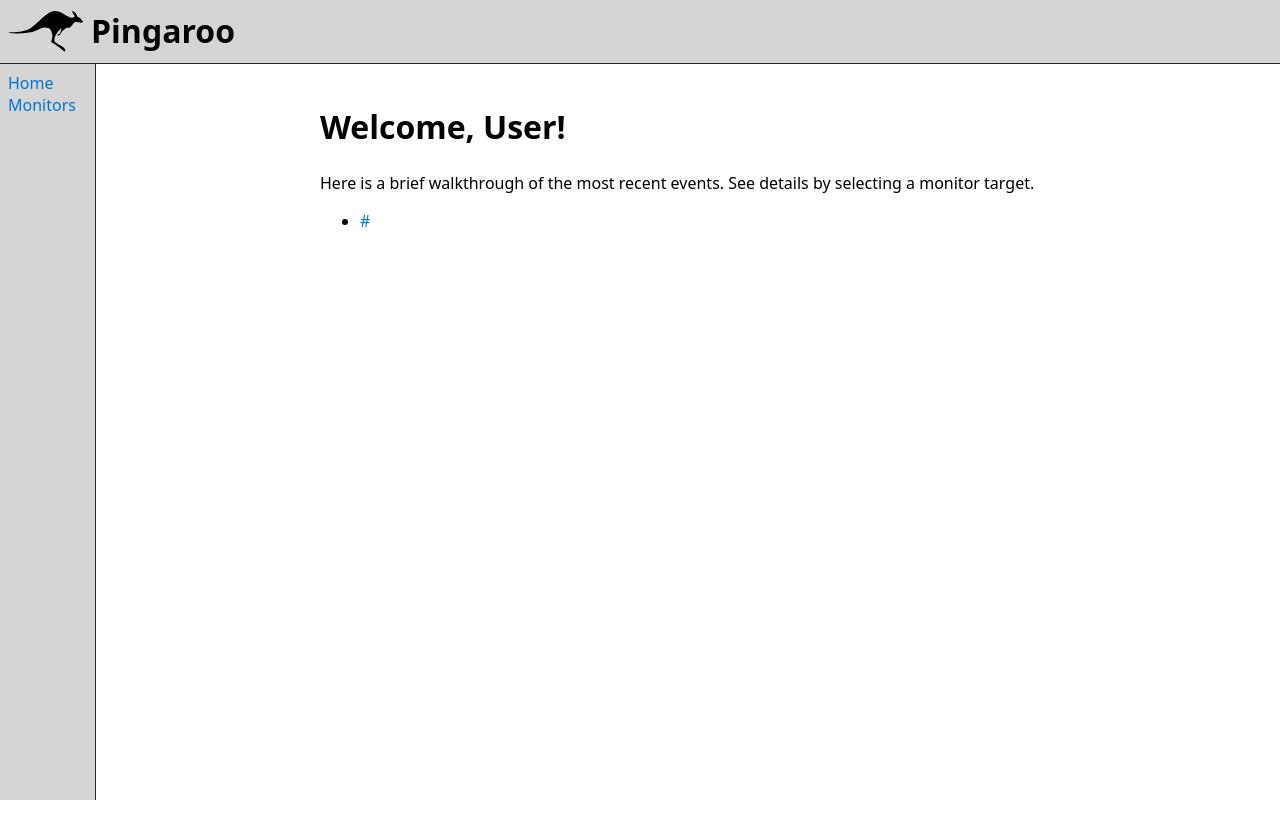
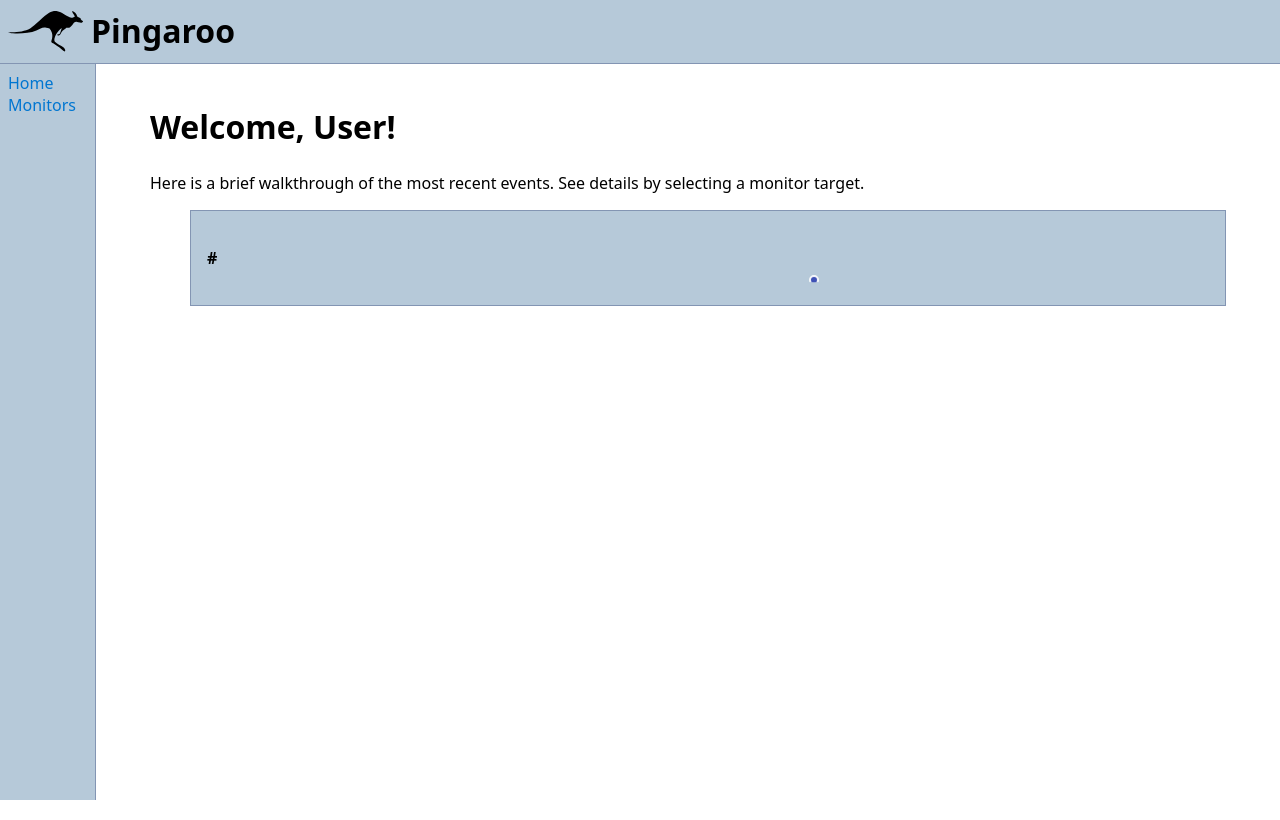
Before and after one commit to hexxal/pingaroo, a Django app: page / in a window 1280 px wide. Run offline with Django 4.2, Linux system fonts and the light colour scheme; tables that the repository leaves empty hold one stand-in row (values such as "Sample post"); parts of the project's set-up code (start-up, migrations or seed data) failed here and were passed over; some libraries are stand-ins or nearby versions.

Commit message:
Styles, some charts

```diff
--- a/pingaroo/models.py
+++ b/pingaroo/models.py
@@ -20,7 +20,7 @@
 class MonitorResult(TimestampedModel):
     target = models.ForeignKey(MonitorTarget, on_delete=models.CASCADE, related_name='results')
     is_down = models.BooleanField()
-    latency = models.IntegerField()
+    latency = models.IntegerField(null=True)
 
     def __str__(self):
         return self.target.url
--- a/pingaroo/static/pingaroo/base.css
+++ b/pingaroo/static/pingaroo/base.css
@@ -45,7 +45,7 @@
     grid-area: main;
     width: 100%;
     height: 100%;
-    max-width: 800px;
+    max-width: 1140px;
     justify-self: center;
     margin: 20px auto;
     padding: 0 2rem;
@@ -78,3 +78,31 @@
     gap: 0.5rem;
     padding: 0 0.5rem  0 0.5rem;
 }
+
+/* Charts */
+.chart-wrapper {
+    display: flex;
+    justify-content: space-between;
+    align-items: center;
+    height: auto;
+    background-color: var(--body-bg-dark);
+    border: 1px solid var(--body-bg-border);
+    padding: 0 1rem 0 1rem;
+    height: 6rem;
+}
+.chart-title {
+    width: 10rem;
+}
+#chart {
+    flex-grow: 1;
+    margin: 0;
+}
+
+figure {
+    width: 80%;
+    margin: 0;
+}
+
+.chart-wrapper {
+    margin-bottom: 1rem;
+}
--- a/pingaroo/static/pingaroo/colors.css
+++ b/pingaroo/static/pingaroo/colors.css
@@ -1,10 +1,11 @@
 html[data-theme="light"],
 :root {
     --body-bg-light: #fff;
-    --body-bg-dark: #d5d5d5;
-    --body-bg-border: #21262d; /* does it match light theme? */
+    --body-bg-dark: #b6c9d9;
+    --body-bg-border: #8395b3; /* does it match light theme? */
     --font-color: #000;
     --link-color: #0076d1;
+    --graph-bg: #000;
 }
 
 @media (prefers-color-scheme: dark) {
--- /dev/null
+++ b/pingaroo/static/pingaroo/script.js
@@ -0,0 +1,82 @@
+var chartElements = document.querySelectorAll('.chart');
+
+fetch('http://localhost:8000/api/foo/')
+    .then((response) => {
+        return response.json();
+    })
+    .then((data) => {
+        chartElements.forEach(function (chartElement, index) {
+            var author = data[index];
+            if (author) {
+                var options = {
+                    series: author.results.series,
+                    chart: {
+                        type: 'line',
+                        animations: { enabled: false },
+                        toolbar: { show: false },
+                        background: 'transparent',
+                        foreColor: '#fff',
+                        height: '80%',
+                        width: '100%',
+                    },
+                    dataLabels: { enabled: false },
+                    stroke: { curve: 'smooth' },
+                    grid: {
+                        show: false, // Toggle for debugging
+                    },
+                    xaxis: {
+                        labels: { show: false },
+                    },
+                    yaxis: {
+                        labels: { show: false },
+                        min: 0,
+                        max: 400,
+                        tickAmount: 3,
+                    },
+                    theme: {
+                        mode: 'dark',
+                        palette: 'palette2'
+                    },
+                    padding: { top: 0, right: 0, bottom: 0, left: 0 },
+                };
+                var chart = new ApexCharts(chartElement, options);
+                chart.render();
+            }
+        });
+    });
+
+// var options = {
+//     series: [{
+//         data: [218, 242, 241, 264, 180, 170, 168, 172, 154]
+//     }],
+//     chart: {
+//         type: 'line',
+//         animations: { enabled: false },
+//         toolbar: { show: false },
+//         background: 'transparent',
+//         foreColor: '#fff',
+//         height: '100%',
+//     },
+//     dataLabels: { enabled: false },
+//     stroke: { curve: 'smooth' },
+//     grid: {
+//         show: false, // Toggle for debugging
+//     },
+//     xaxis: {
+//         labels: { show: false },
+//     },
+//     yaxis: {
+//         labels: { show: false },
+//         min: 100,
+//         max: 400,
+//         tickAmount: 3,
+//     },
+//     theme: {
+//         mode: 'dark',
+//         palette: 'palette2'
+//     },
+//     padding: { top: 0, right: 0, bottom: 0, left: 0 }, // Remove all padding
+// };
+
+// var chart = new ApexCharts(document.querySelector("#chart"), options);
+// chart.render();
--- a/pingaroo/templates/base.html
+++ b/pingaroo/templates/base.html
@@ -11,7 +11,8 @@
 
     <link href="{% static 'pingaroo/colors.css' %}" rel="stylesheet">
     <link href="{% static 'pingaroo/base.css' %}" rel="stylesheet">
-
+    {% block head %}
+    {% endblock %}
 </head>
 
 <body>
--- a/pingaroo/templates/index.html
+++ b/pingaroo/templates/index.html
@@ -1,12 +1,20 @@
 {% extends "base.html" %}
+{% load static %}
+{% block head %}
+<script src="https://cdn.jsdelivr.net/npm/apexcharts"></script>
+{% endblock %}
 {% block content %}
 <h1>Welcome, User!</h1>
 <p>Here is a brief walkthrough of the most recent events. See details by selecting a monitor target.</p>
 <ul>
     {% for target in object_list %}
-        <li>
-            <a href="{% url 'results' target.pk %}">{{ target.url }}</a>
-        </li>
+    <div class="chart-wrapper">
+        <h4 class="chart-title">{{ target.url }}</h4>
+        <figure class="chart"></figure>
+    </div>
     {% endfor %}
 </ul>
+
+<script src="{% static 'pingaroo/script.js' %}"></script>
+<script src="https://cdn.jsdelivr.net/npm/apexcharts@3.29.1/dist/apexcharts.min.js"></script>
 {% endblock %}
--- a/pingaroo/views.py
+++ b/pingaroo/views.py
@@ -1,3 +1,4 @@
+from django.http import JsonResponse
 from django.shortcuts import render
 from django.views.generic import ListView, DetailView
 from pingaroo.models import MonitorTarget
@@ -10,3 +11,17 @@
 class ResultView(DetailView):
     model = MonitorTarget
     template_name = 'results.html'
+
+def foo_api_view(request):
+    json_payload = []
+    targets = MonitorTarget.objects.all()
+    for target in targets:
+        # TODO: Perffi. Cache jne. rajotetaan vähän maksimiresultteja.
+        # TODO: Login
+        latencies = [target.latency for target in target.results.all() if target.latency is not None][:20]
+        foo = {
+            'url': target.url,
+            'results': {'series': [{'data': latencies}]}
+        }
+        json_payload.append(foo)
+    return JsonResponse(json_payload, safe=False)
--- a/project/urls.py
+++ b/project/urls.py
@@ -17,10 +17,11 @@
 from django.contrib import admin
 from django.urls import path
 
-from pingaroo.views import IndexView, ResultView
+from pingaroo.views import IndexView, ResultView, foo_api_view
 
 urlpatterns = [
     path('admin/', admin.site.urls, name='admin'),
     path('', IndexView.as_view(), name='index'),
-    path('results/<int:pk>/', ResultView.as_view(), name='results')
+    path('results/<int:pk>/', ResultView.as_view(), name='results'),
+    path('api/foo/', foo_api_view, name='foo')
 ]
```
Also changed, not shown: pingaroo/migrations/0002_alter_monitorresult_latency.py (added). Lines whose indentation alone changed are shown as unchanged.
